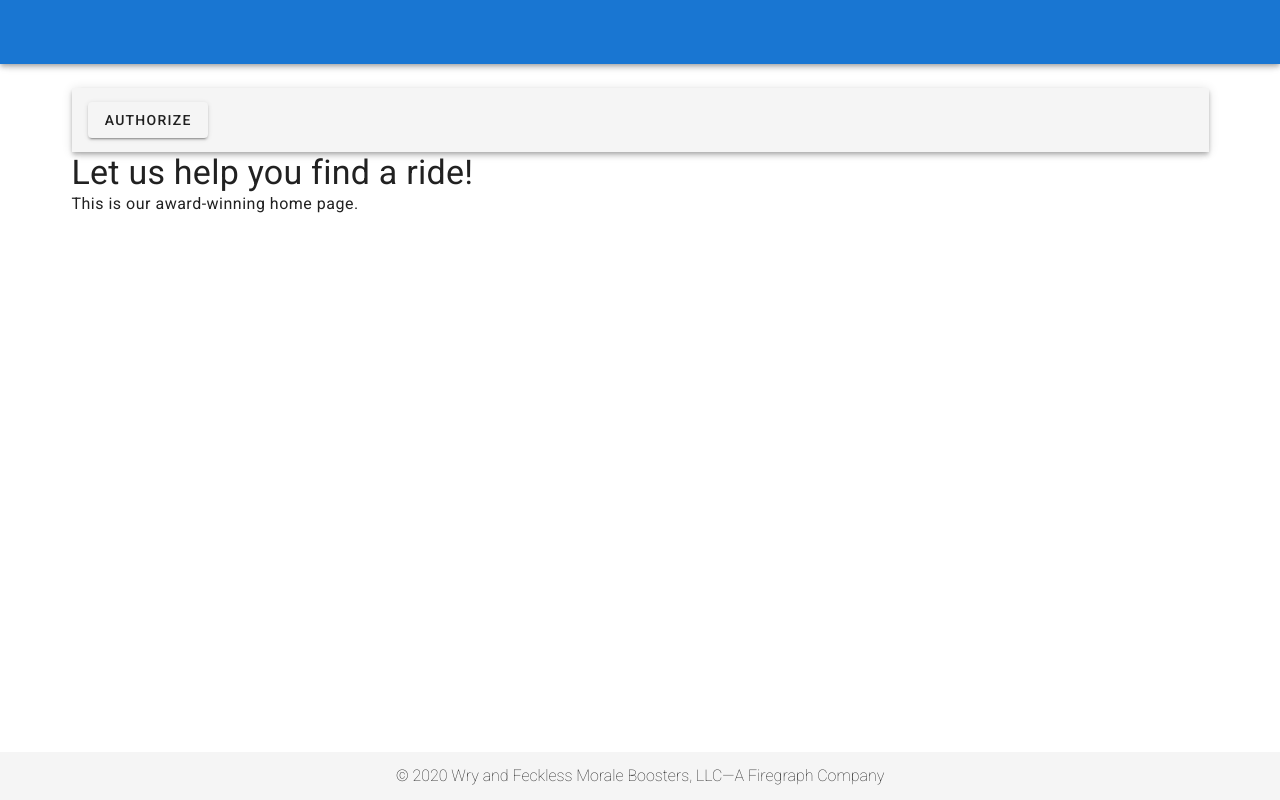
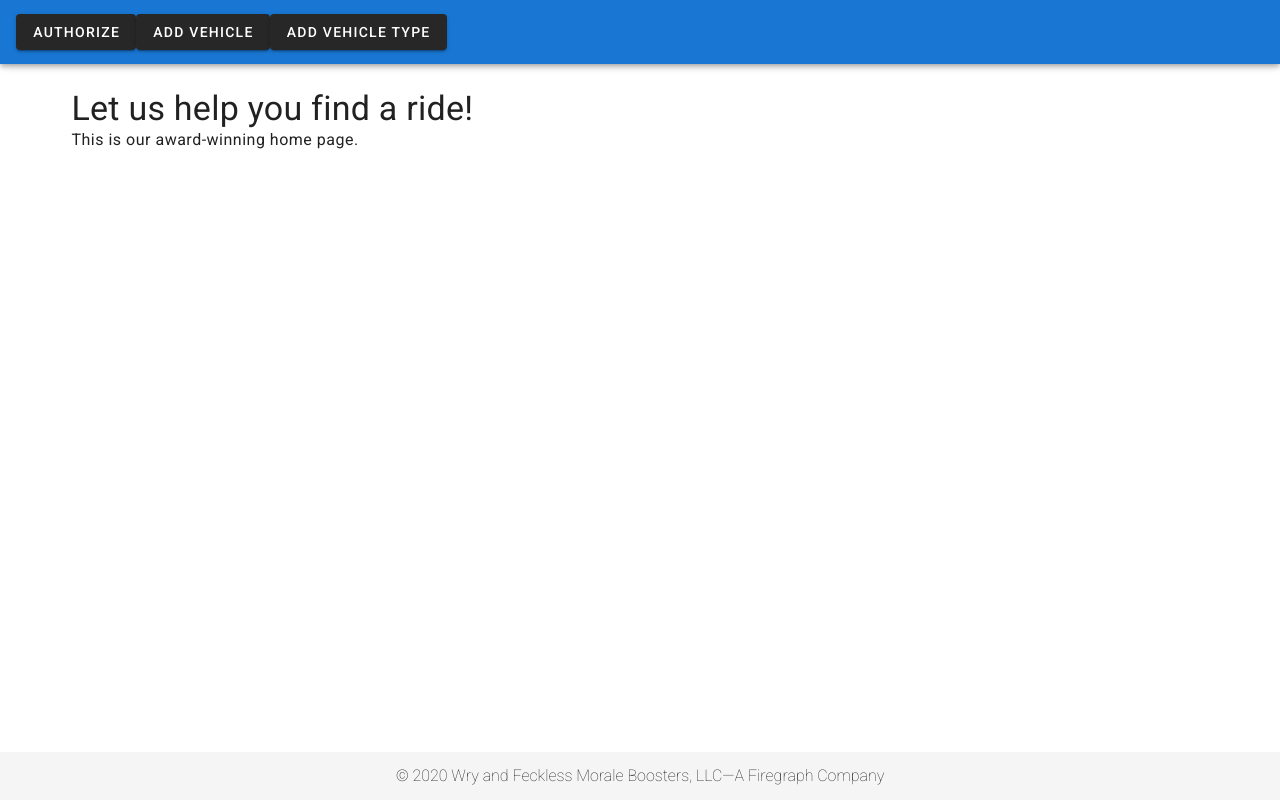
Before and after one commit to ZWubs/ride-share-model-layer, a Vue app: page / in a window 1280 px wide. Built offline with nearby package versions, Linux system fonts and the light colour scheme.

Commit message:
Presentation ready

```diff
--- a/src/components/NavBar.vue
+++ b/src/components/NavBar.vue
@@ -1,5 +1,15 @@
 <template>
   <v-app-bar app dark color="primary">
+    <v-btn v-bind:to="{name: 'authorization-page'}">
+      Authorize
+    </v-btn>
 
+    <v-btn v-bind:to="{name: 'add-vehicle-page'}">
+      Add Vehicle
+    </v-btn>
+
+    <v-btn v-bind:to="{name: 'add-vehicle-type-page'}">
+      Add Vehicle Type
+    </v-btn>
   </v-app-bar>
 </template>
--- a/src/pages/Home.vue
+++ b/src/pages/Home.vue
@@ -1,10 +1,5 @@
 <template>
   <v-container>
-    <v-app-bar>
-      <v-btn v-bind:to="{name: 'authorization-page'}">
-        Authorize
-      </v-btn>
-    </v-app-bar>
     <div>
       <h4 class="display-1">Let us help you find a ride!</h4>
 
```
